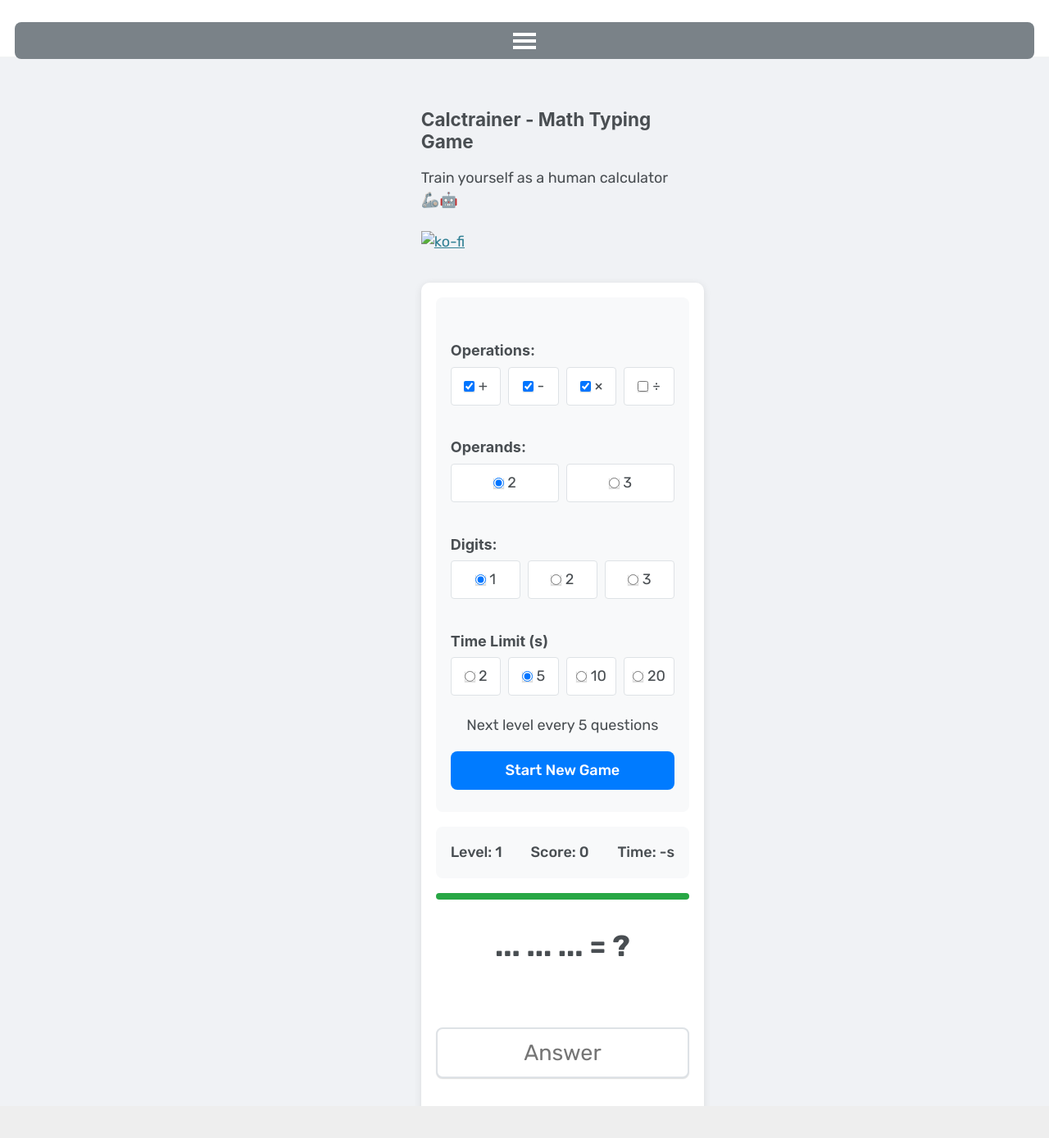
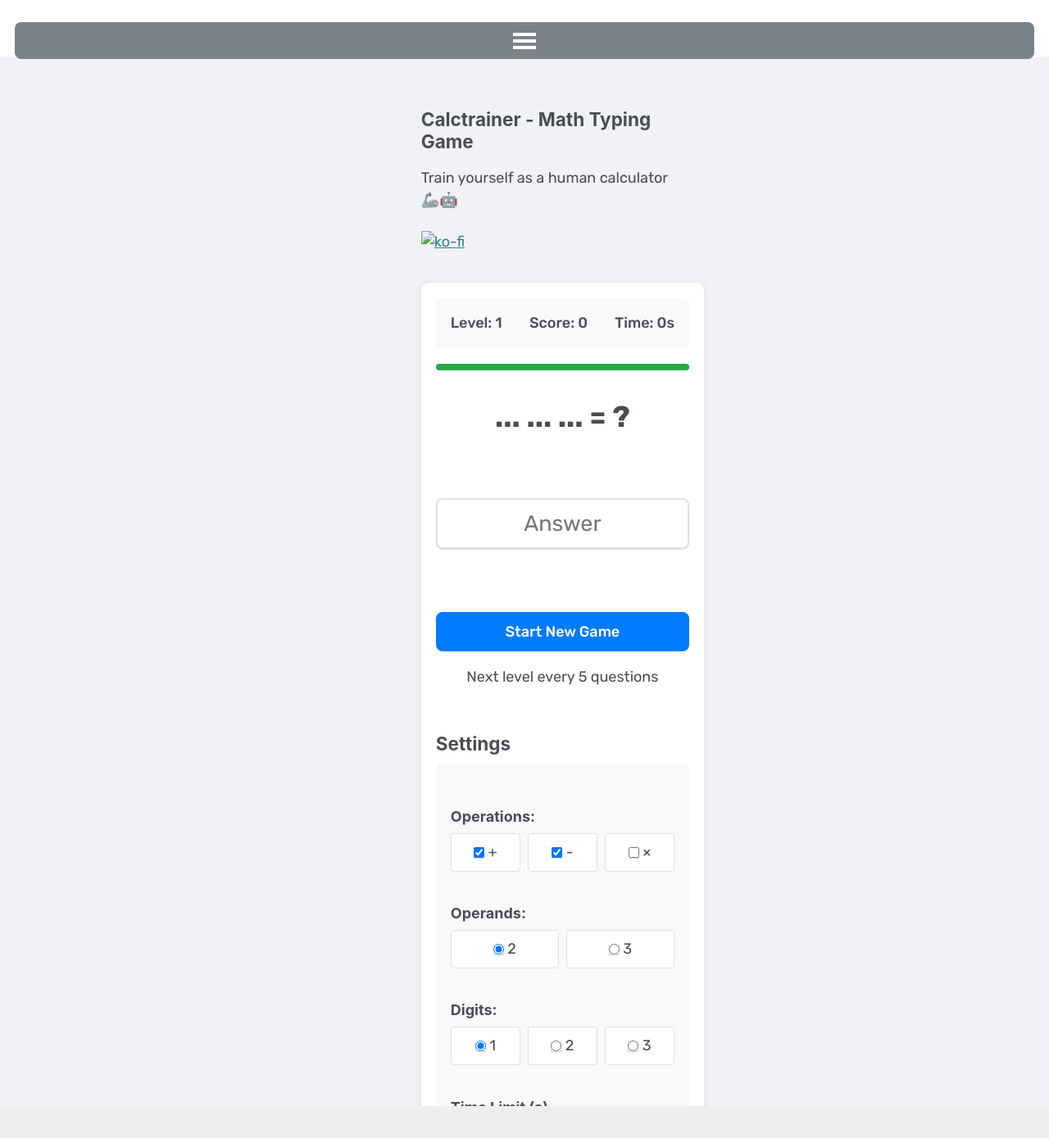
Before and after one commit to radenmuaz/radenmuaz.github.io, a Jekyll site: the page built from _pages/calctrainer.md, in a window 1280 px wide and 1400 px high. Shown: the top 1389 px of the window at 82% size. Built offline with Jekyll 4.4.1, drawn with Linux system fonts in a browser that asks for light colours.

Commit message:
calctrainer

```diff
--- a/_includes/calctrainer.html
+++ b/_includes/calctrainer.html
@@ -245,7 +245,27 @@
                     <!-- <button class="preset-button" onclick="applyPreset('hard')" id="hardPreset">Hard</button> -->
                     <!-- <button class="preset-button" onclick="applyPreset('expert')" id="expertPreset">Expert</button> -->
                 <!-- </div> -->
-                <div class="config-panel">
+                    <div class="stats">
+                    <div>Level: <span id="level">1</span></div>
+                    <div>Score: <span id="score">0</span></div>
+                    <div>Time: <span id="timer">0</span>s</div>
+                </div>
+                <div class="progress-bar">
+                    <div class="progress-fill" id="progress"></div>
+                </div>
+                <div class="problem" id="problem">... ... ... = ?</div>
+                <div class="message" id="message"></div>
+                <input type="text"
+                       id="answer"
+                       placeholder="Answer"
+                       autocomplete="off"
+                       inputmode="numeric"
+                       pattern="[0-9]*">
+            </div>
+                    <button onclick="startGame()">Start New Game</button>
+                    <p style="text-align: center; margin: 0.5rem 0;">Next level every 5 questions</p>
+                    <h2>Settings</h2>
+                    <div class="config-panel">
                             <h3>Operations:</h3>
                             <div class="config-section">
                             <div class="checkbox-group">
@@ -256,11 +276,11 @@
                                 <input type="checkbox" name="ops" value="-" checked> -
                             </label>
                             <label class="checkbox-label">
-                                <input type="checkbox" name="ops" value="*" checked> ×
+                                <input type="checkbox" name="ops" value="*"> ×
                             </label>
-                            <label class="checkbox-label">
-                                <input type="checkbox" name="ops" value="/"> ÷
-                            </label>
+                            <!-- <label class="checkbox-label"> -->
+                                <!-- <input type="checkbox" name="ops" value="/"> ÷ -->
+                            <!-- </label> -->
                         </div>
                     </div>
                             <h3>Operands:</h3>
@@ -305,26 +325,8 @@
                             </label>
                         </div>
                     </div>
-                    <p style="text-align: center; margin: 0.5rem 0;">Next level every 5 questions</p>
-                    <button onclick="startGame()">Start New Game</button>
                 </div>
-                <div class="stats">
-                    <div>Level: <span id="level">1</span></div>
-                    <div>Score: <span id="score">0</span></div>
-                    <div>Time: <span id="timer">-</span>s</div>
-                </div>
-                <div class="progress-bar">
-                    <div class="progress-fill" id="progress"></div>
-                </div>
-                <div class="problem" id="problem">... ... ... = ?</div>
-                <div class="message" id="message"></div>
-                <input type="text"
-                       id="answer"
-                       placeholder="Answer"
-                       autocomplete="off"
-                       inputmode="numeric"
-                       pattern="[0-9]*">
-            </div>
+
         </div>
         <div class="ad-space">
         </div>
--- a/assets/js/calctrainer.js
+++ b/assets/js/calctrainer.js
@@ -18,16 +18,16 @@
         .map(cb => cb.value);
 }
 
+function generateNumber(digitCount) {
+    const min = Math.pow(10, digitCount - 1);
+    const max = Math.pow(10, digitCount) - 1;
+    return Math.floor(Math.random() * (max - min + 1)) + min;
+}
+
 // function generateNumber(digitCount) {
-//     const min = Math.pow(10, digitCount - 1);
 //     const max = Math.pow(10, digitCount) - 1;
-//     return Math.floor(Math.random() * (max - min + 1)) + min;
+//     return Math.floor(Math.random() * (max + 1));
 // }
-
-function generateNumber(digitCount) {
-    const max = Math.pow(10, digitCount) - 1;
-    return Math.floor(Math.random() * (max + 1));
-}
 
 function generateProblem() {
     const operations = getSelectedValues('ops');
@@ -84,7 +84,7 @@
 
     return {
         problemString: problemString,
-        problem: `${problemString} = ?`,
+        problem: `${problemString} = ${answer < 0 ? '-' : ''} ?`,
         answer: Math.round(answer)
     };
 }
@@ -129,8 +129,10 @@
 
 function checkAnswer(userAnswer) {
     if (!state.gameActive || userAnswer === '') return;
-    if (userAnswer.length != state.currentAnswer.toString().length) return;
-
+    const isNeg = state.currentAnswer < 0;
+    if (userAnswer.length != state.currentAnswer.toString().length - (isNeg ? 1 : 0)) return;
+    if (isNeg)
+        userAnswer = `-${userAnswer}`;
     const correct = parseInt(userAnswer) === state.currentAnswer;
 
     if (correct) {
```
